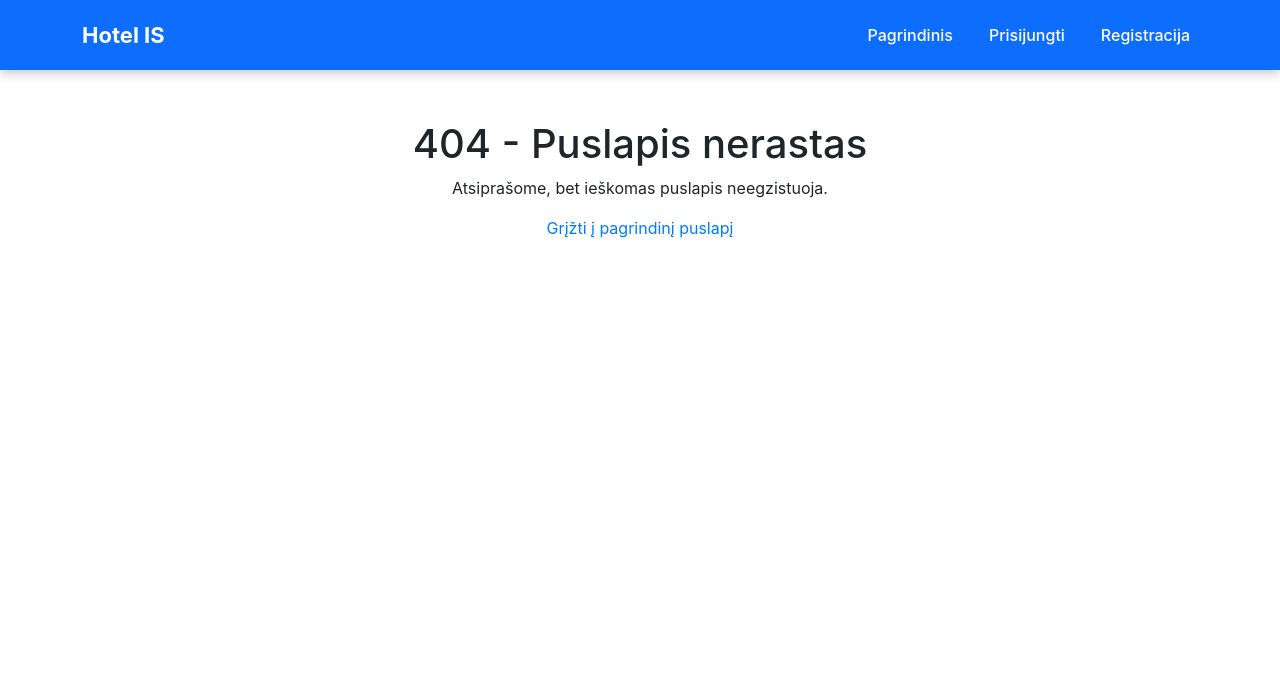
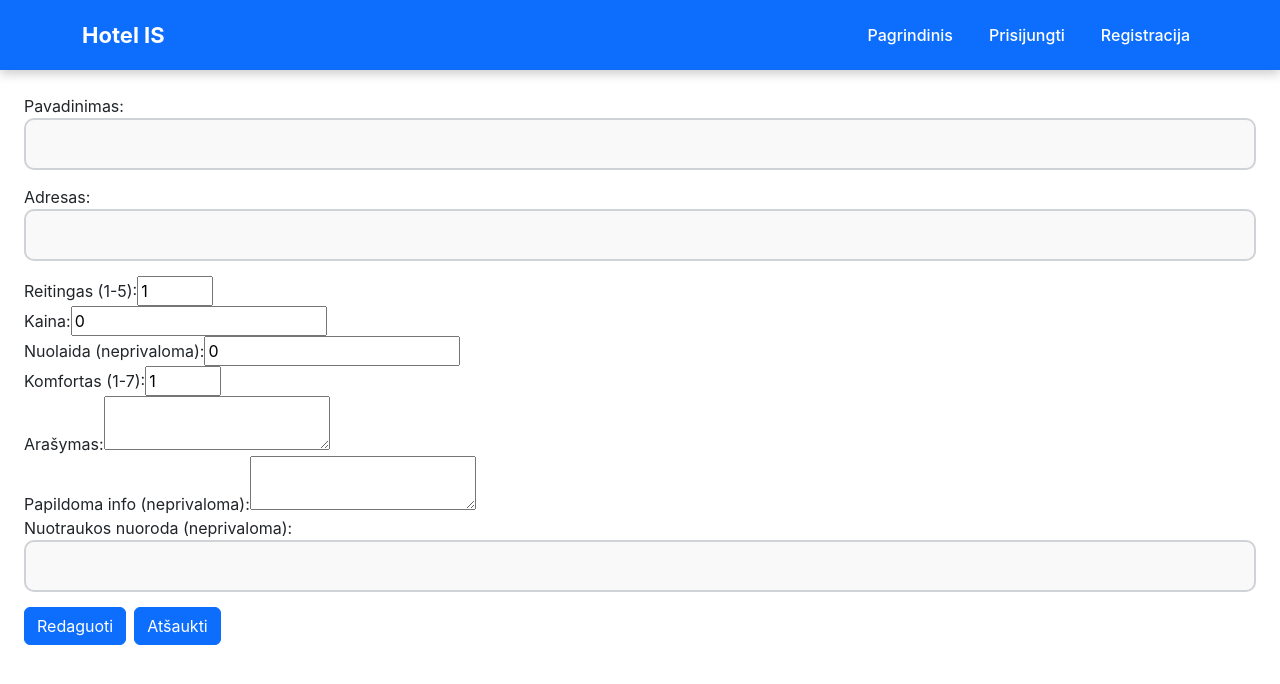
Before and after one commit to Gercius/25-05-09-uzd, a React (Vite) app in the folder frontend/: page /hotel/edit/1 in a window 1280 px wide. Before the commit this address had no page. Shown: the top 684 px of the page. Built offline with nearby package versions, Linux system fonts and the light colour scheme; no server answers.

Commit message:
add hotel create, update, delete functionalities

```diff
--- a/frontend/src/App.jsx
+++ b/frontend/src/App.jsx
@@ -12,6 +12,8 @@ import Hotel from "./pages/Hotel";
 import NotFound from "./pages/NotFound";
 import "bootstrap/dist/css/bootstrap.min.css";
 import "./styles/base/global.css";
+import EditHotel from "./pages/EditHotel";
+import AddHotel from "./pages/AddHotel";
 
 function App() {
     return (
@@ -30,6 +32,8 @@ function App() {
                                     <Route path="/dashboard" element={<Dashboard />} />
                                     <Route path="/hotels" element={<Hotels />} />
                                     <Route path="/hotel/:id" element={<Hotel />} />
+                                    <Route path="/hotel/add" element={<AddHotel />} />
+                                    <Route path="/hotel/edit/:id" element={<EditHotel />} />
                                 </Routes>
                             </main>
                         </div>
--- a/frontend/src/components/HotelDetails.jsx
+++ b/frontend/src/components/HotelDetails.jsx
@@ -1,6 +1,19 @@
 import { Link } from "react-router-dom";
+import { useHotels } from "../context/HotelContext";
 
-const HotelDetails = ({ hotel, onEdit, onDelete }) => {
+const HotelDetails = ({ hotel, fetchHotels }) => {
+    const { deleteHotel } = useHotels();
+
+    const handleDeleteHotel = async (id) => {
+        const confirmedDeletion = window.confirm("Ar tikrai ištrinti viešbutį?");
+        if (confirmedDeletion) {
+            await deleteHotel(id);
+            await fetchHotels();
+        } else {
+            return;
+        }
+    };
+
     return (
         <div className="col">
             <div className="card">
@@ -18,10 +31,10 @@ const HotelDetails = ({ hotel, onEdit, onDelete }) => {
                         <Link to={`/hotel/${hotel.id}`} className="btn btn-sm btn-primary">
                             Peržiūrėti
                         </Link>
-                        <button onClick={() => onEdit(contest)} className="btn btn-sm btn-warning">
+                        <Link to={`/hotel/edit/${hotel.id}`} className="btn btn-sm btn-warning">
                             Redaguoti
-                        </button>
-                        <button onClick={() => onDelete(contest)} className="btn btn-sm btn-danger">
+                        </Link>
+                        <button onClick={() => handleDeleteHotel(hotel.id)} className="btn btn-sm btn-danger">
                             Ištrinti
                         </button>
                     </div>
--- /dev/null
+++ b/frontend/src/components/HotelForm.jsx
@@ -0,0 +1,135 @@
+import { useEffect, useState } from "react";
+import { useHotels } from "../context/HotelContext";
+import { Link, useLocation, useNavigate, useParams } from "react-router-dom";
+
+const HotelForm = ({ hotelData }) => {
+    const { id } = useParams();
+    const location = useLocation();
+    const isEditFormOpen = location.pathname.includes("edit");
+    const navigate = useNavigate();
+    const { createHotel, editHotel } = useHotels();
+    const [formData, setFormData] = useState({
+        name: "",
+        address: "",
+        ranking: 1,
+        price: 0,
+        price_discount: 0,
+        comfort: 1,
+        summary: "",
+        description: "",
+        image_cover: "",
+    });
+
+    // Populate existing data for editing
+    useEffect(() => {
+        if (hotelData) {
+            setFormData({
+                name: hotelData.name || "",
+                address: hotelData.address || "",
+                ranking: hotelData.ranking || 1,
+                price: hotelData.price || 0,
+                price_discount: hotelData.price_discount || 0,
+                comfort: hotelData.comfort || 1,
+                summary: hotelData.summary || "",
+                description: hotelData.description || "",
+                image_cover: hotelData.image_cover || "",
+            });
+        }
+    }, [hotelData]);
+
+    const handleChange = (e) => {
+        const { name, value } = e.target;
+        setFormData((prev) => ({ ...prev, [name]: value }));
+    };
+
+    const handleSubmit = async (e) => {
+        e.preventDefault();
+        isEditFormOpen ? await editHotel(id, formData) : await createHotel(formData);
+        setFormData({
+            name: "",
+            address: "",
+            ranking: 1,
+            price: 0,
+            price_discount: 0,
+            comfort: 1,
+            summary: "",
+            description: "",
+            image_cover: "",
+        });
+        navigate("/hotels");
+    };
+
+    return (
+        <form onSubmit={handleSubmit} className="p-4 space-y-4 max-w-md mx-auto">
+            <div>
+                <label>Pavadinimas:</label>
+                <input type="text" name="name" value={formData.name} onChange={handleChange} required />
+            </div>
+
+            <div>
+                <label>Adresas:</label>
+                <input type="text" name="address" value={formData.address} onChange={handleChange} required />
+            </div>
+
+            <div>
+                <label>Reitingas (1-5):</label>
+                <input
+                    type="number"
+                    name="ranking"
+                    min="1"
+                    max="5"
+                    value={formData.ranking}
+                    onChange={handleChange}
+                    required
+                />
+            </div>
+
+            <div>
+                <label>Kaina:</label>
+                <input type="number" name="price" value={formData.price} onChange={handleChange} required />
+            </div>
+
+            <div>
+                <label>Nuolaida (neprivaloma):</label>
+                <input type="number" name="price_discount" value={formData.price_discount} onChange={handleChange} />
+            </div>
+
+            <div>
+                <label>Komfortas (1-7):</label>
+                <input
+                    type="number"
+                    name="comfort"
+                    step="1"
+                    min="1"
+                    max="7"
+                    value={formData.comfort}
+                    onChange={handleChange}
+                />
+            </div>
+
+            <div>
+                <label>Arašymas:</label>
+                <textarea name="summary" value={formData.summary} onChange={handleChange} required />
+            </div>
+
+            <div>
+                <label>Papildoma info (neprivaloma):</label>
+                <textarea name="description" value={formData.description} onChange={handleChange} />
+            </div>
+
+            <div>
+                <label>Nuotraukos nuoroda (neprivaloma):</label>
+                <input type="text" name="image_cover" value={formData.image_cover} onChange={handleChange} />
+            </div>
+
+            <button type="submit" className="btn btn-primary">
+                {isEditFormOpen ? "Redaguoti" : "Pridėti"}
+            </button>
+            <Link to="/hotels" className="btn btn-primary mx-2">
+                Atšaukti
+            </Link>
+        </form>
+    );
+};
+
+export default HotelForm;
--- a/frontend/src/context/HotelContext.jsx
+++ b/frontend/src/context/HotelContext.jsx
@@ -24,7 +24,17 @@ export const HotelProvider = ({ children }) => {
         return hotel ? { ...hotel, id: hotel.id } : null;
     };
 
-    return <HotelContext.Provider value={{ getHotels, getHotelById }}>{children}</HotelContext.Provider>;
+    const createHotel = async (data) => await getResponse(hotelServices.createHotel(data, token));
+
+    const editHotel = async (id, data) => await getResponse(hotelServices.updateHotel(id, data, token));
+
+    const deleteHotel = async (id) => await getResponse(hotelServices.deleteHotel(id, token));
+
+    return (
+        <HotelContext.Provider value={{ getHotels, getHotelById, createHotel, editHotel, deleteHotel }}>
+            {children}
+        </HotelContext.Provider>
+    );
 };
 
 export const useHotels = () => {
--- /dev/null
+++ b/frontend/src/pages/AddHotel.jsx
@@ -0,0 +1,11 @@
+import HotelForm from "../components/HotelForm";
+
+const AddHotel = () => {
+    return (
+        <div>
+            <HotelForm />
+        </div>
+    );
+};
+
+export default AddHotel;
--- /dev/null
+++ b/frontend/src/pages/EditHotel.jsx
@@ -0,0 +1,40 @@
+import { useParams } from "react-router-dom";
+import { useHotels } from "../context/HotelContext";
+import { useLoading } from "../context/LoadingContext";
+import { useEffect, useState } from "react";
+import HotelForm from "../components/HotelForm";
+
+const EditHotel = () => {
+    const { getHotelById } = useHotels();
+    const { id } = useParams();
+
+    const { setLoading } = useLoading();
+    // const navigate = useNavigate();
+    const [hotel, setHotel] = useState([]);
+    const [error, setError] = useState(null);
+    const [success, setSuccess] = useState(false);
+
+    useEffect(() => {
+        const fetchHotel = async (id) => {
+            setError(null);
+            setLoading(true);
+            try {
+                const data = await getHotelById(id);
+                setHotel(data ? data : []);
+            } catch (err) {
+                setError(`Klaida: ${err.message}`);
+            } finally {
+                setLoading(false);
+            }
+        };
+        fetchHotel(id);
+    }, [id]);
+
+    return (
+        <div>
+            <HotelForm hotelData={hotel} />
+        </div>
+    );
+};
+
+export default EditHotel;
--- a/frontend/src/pages/Hotels.jsx
+++ b/frontend/src/pages/Hotels.jsx
@@ -81,17 +81,15 @@ function Hotels() {
 
                 <div className="main-content">
                     <div className="container-fluid p-5">
+                        <Link to={`/hotel/add`} className="btn btn-sm btn-primary">
+                            Pridėti Viešbutį
+                        </Link>
                         <h1 className="title">Viešbučių sąrašas</h1>
                         {/* Viešbučių kortelės */}
                         {hotels.length > 0 ? (
                             <div className="row row-cols-1 row-cols-md-2 g-4">
                                 {hotels.map((hotel) => (
-                                    <HotelDetails
-                                        key={hotel.id}
-                                        hotel={hotel}
-                                        onEdit={(data) => openModal("update", data)}
-                                        onDelete={(data) => openModal("delete", data)}
-                                    />
+                                    <HotelDetails fetchHotels={fetchHotels} key={hotel.id} hotel={hotel} />
                                 ))}
                             </div>
                         ) : (
--- a/frontend/src/services/HotelServices.js
+++ b/frontend/src/services/HotelServices.js
@@ -60,7 +60,7 @@ export const createHotel = async (hotelData, token) => {
 
 // Atnaujina viesbuti +
 export const updateHotel = async (id, hotelData, token) => {
-    return fetchRequest(`/hotels/${id}`, { method: "POST", body: JSON.stringify(hotelData) }, token);
+    return fetchRequest(`/hotels/${id}`, { method: "PATCH", body: JSON.stringify(hotelData) }, token);
 };
 
 // Ištrina viesbuti +
```
